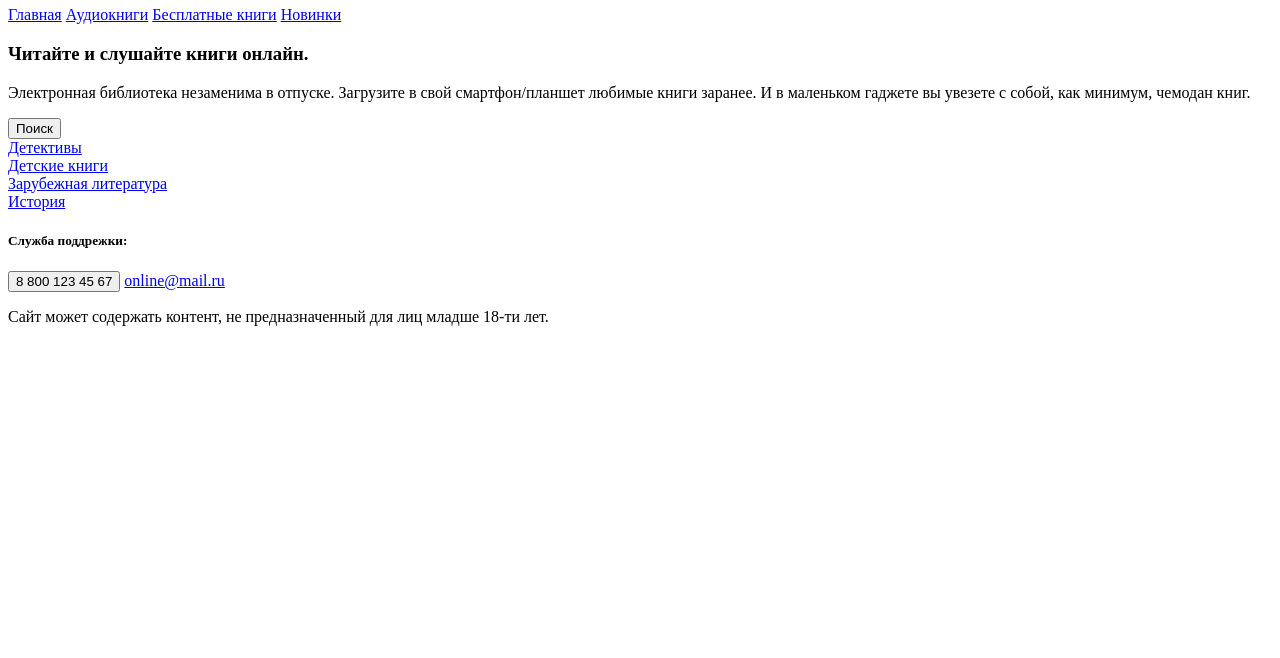
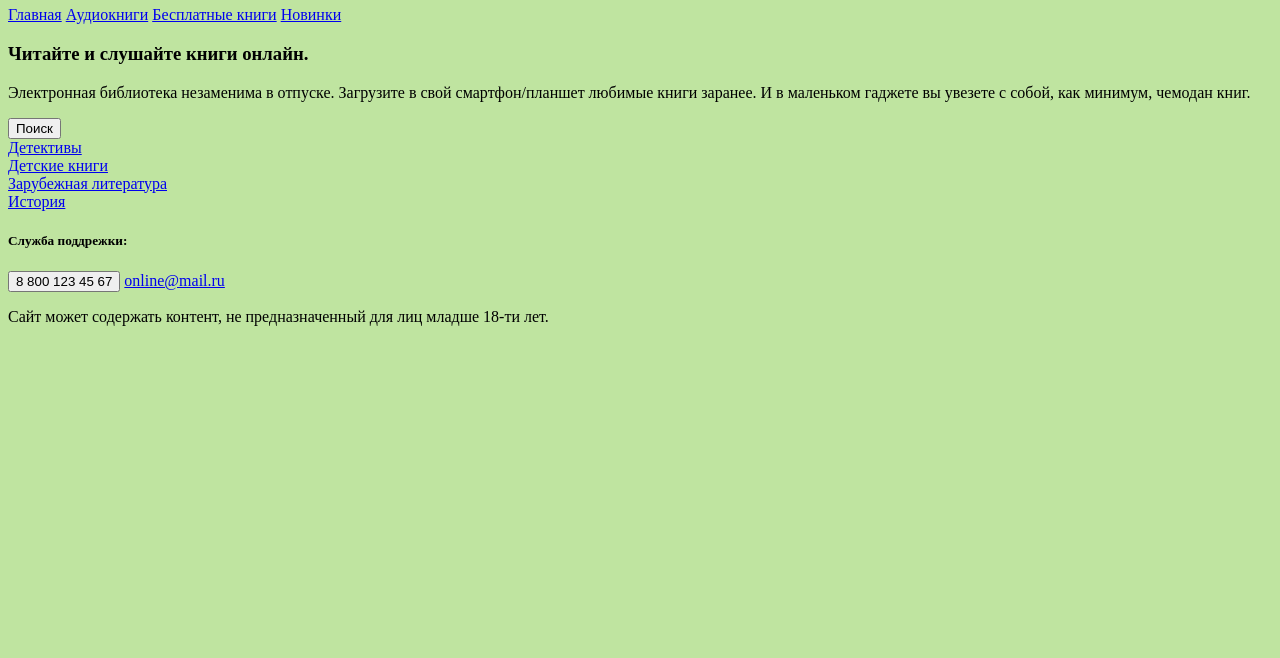
Before and after one commit to WebHeroSchool/repository7, a plain HTML site: page index.html in a window 1280 px wide. Shown: the part 142-800 px from the top of the page. Drawn offline with Linux system fonts and the light colour scheme.

Commit message:
Подключение стилей

```diff
--- a/index.html
+++ b/index.html
@@ -3,6 +3,7 @@
   <head>
    <meta charset= "utf-8">
    <title>Онлайн-библиотека "Аленький цветочек"</title>
+   <link rel="stylesheet" href="./style.css">
   </head>
   <body>
     <header class= "header">
--- /dev/null
+++ b/style.css
@@ -0,0 +1,3 @@
+body {
+	background: #BFE4A0;
+}
```
